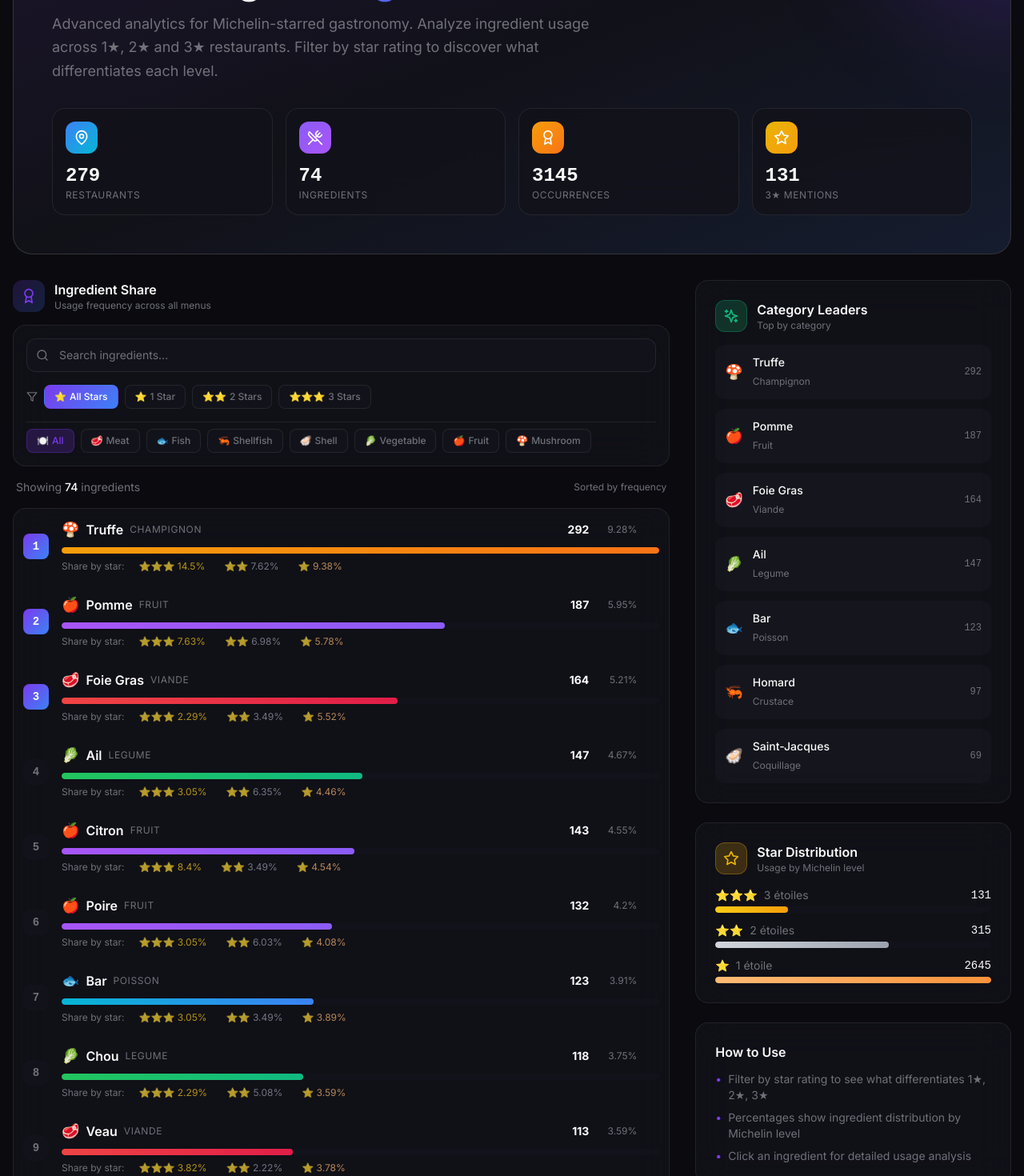
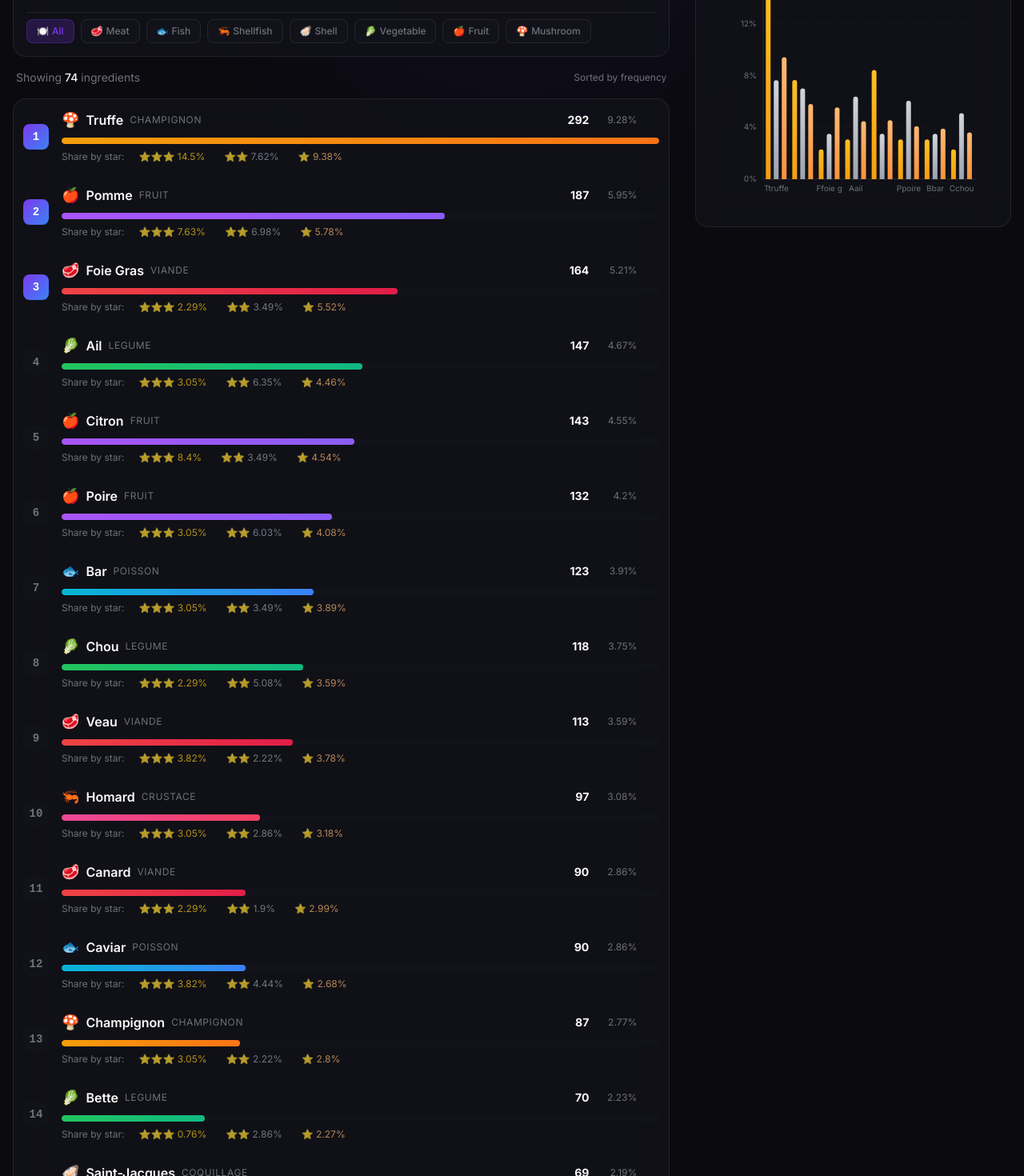
Before and after one commit to francois1791/table, a Next.js app: page / in a window 1280 px wide. Shown: the part 260-1730 px from the top of the page at 80% size. Built offline with nearby package versions, Linux system fonts and the light colour scheme.

Commit message:
Remove hero section, category leaders, star distribution and how-to-use sections

```diff
--- a/src/app/page.tsx
+++ b/src/app/page.tsx
@@ -1,18 +1,10 @@
 "use client";
 
-import { useState, useMemo } from "react";
-import { motion } from "framer-motion";
-import {
-  ChefHat,
-  UtensilsCrossed,
-  MapPin,
-  Award,
-  Sparkles,
-  Star,
-} from "lucide-react";
+import { useState } from "react";
+import { Award } from "lucide-react";
 import { ShareList } from "@/components/dashboard/ShareList";
+import { TrendChart } from "@/components/dashboard/TrendChart";
 import ingredientsDataRaw from "@/data/ingredients.json";
-import restaurantsData from "@/data/restaurants.json";
 import { CategoryFilter, StarFilter, Ingredient } from "@/lib/types";
 
 export default function OverviewPage() {
@@ -21,135 +13,9 @@ export default function OverviewPage() {
   const [starFilter, setStarFilter] = useState<StarFilter>("all");
 
   const ingredients = ingredientsDataRaw as Ingredient[];
-  const restaurants = restaurantsData;
-
-  const stats = useMemo(() => {
-    const totalRestaurants = restaurants.length;
-    const totalIngredients = ingredients.length;
-    const totalOccurrences = ingredients.reduce((sum, i) => sum + i.frequency, 0);
-
-    // Compter par étoile
-    const byStars = {
-      "3 étoiles": 0,
-      "2 étoiles": 0,
-      "1 étoile": 0,
-    };
-
-    ingredients.forEach(ing => {
-      Object.entries(ing.by_stars || {}).forEach(([star, count]) => {
-        if (star in byStars) {
-          byStars[star as keyof typeof byStars] += count;
-        }
-      });
-    });
-
-    return [
-      {
-        label: "Restaurants",
-        value: totalRestaurants,
-        icon: MapPin,
-        color: "from-blue-500 to-cyan-500",
-      },
-      {
-        label: "Ingredients",
-        value: totalIngredients,
-        icon: UtensilsCrossed,
-        color: "from-violet-500 to-purple-500",
-      },
-      {
-        label: "Occurrences",
-        value: totalOccurrences,
-        icon: Award,
-        color: "from-amber-500 to-orange-500",
-      },
-      {
-        label: "3★ Mentions",
-        value: byStars["3 étoiles"],
-        icon: Star,
-        color: "from-yellow-500 to-amber-500",
-      },
-    ];
-  }, [ingredients, restaurants]);
-
-  // Top ingrédients par catégorie
-  const topByCategory = useMemo(() => {
-    const categories: Record<string, Ingredient[]> = {};
-
-    ingredients.forEach(ing => {
-      if (!categories[ing.category]) {
-        categories[ing.category] = [];
-      }
-      categories[ing.category].push(ing);
-    });
-
-    // Prendre le top 1 de chaque catégorie
-    return Object.entries(categories)
-      .map(([cat, ings]) => ({
-        category: cat,
-        top: ings.sort((a, b) => b.frequency - a.frequency)[0],
-      }))
-      .filter(item => item.top)
-      .slice(0, 7);
-  }, [ingredients]);
 
   return (
     <div className="container mx-auto px-4 py-8 space-y-8">
-      {/* Hero Section */}
-      <motion.div
-        initial={{ opacity: 0, y: 20 }}
-        animate={{ opacity: 1, y: 0 }}
-        className="relative overflow-hidden rounded-3xl glass-strong p-8 md:p-12"
-      >
-        <div className="absolute inset-0 bg-gradient-to-br from-accent-violet/10 via-transparent to-accent-blue/10" />
-        <div className="absolute top-0 right-0 w-96 h-96 bg-accent-violet/20 rounded-full blur-3xl -translate-y-1/2 translate-x-1/2" />
-
-        <div className="relative z-10">
-          <div className="flex items-center gap-3 mb-4">
-            <div className="w-12 h-12 rounded-2xl bg-gradient-accent flex items-center justify-center glow-accent">
-              <ChefHat className="w-6 h-6 text-white" />
-            </div>
-            <div className="px-3 py-1 rounded-full bg-accent-violet/20 border border-accent-violet/30">
-              <span className="text-xs font-medium text-accent-violet flex items-center gap-1.5">
-                <span className="w-1.5 h-1.5 rounded-full bg-accent-violet animate-pulse" />
-                Michelin Analytics
-              </span>
-            </div>
-          </div>
-
-          <h1 className="text-3xl md:text-5xl font-bold mb-4">
-            Fine Dining
-            <span className="gradient-text"> Intelligence</span>
-          </h1>
-
-          <p className="text-muted-foreground max-w-2xl text-lg leading-relaxed">
-            Advanced analytics for Michelin-starred gastronomy. Analyze ingredient usage
-            across 1★, 2★ and 3★ restaurants. Filter by star rating to discover what
-            differentiates each level.
-          </p>
-
-          {/* Quick Stats */}
-          <div className="grid grid-cols-2 md:grid-cols-4 gap-4 mt-8">
-            {stats.map((stat, index) => (
-              <motion.div
-                key={stat.label}
-                initial={{ opacity: 0, y: 20 }}
-                animate={{ opacity: 1, y: 0 }}
-                transition={{ delay: 0.1 + index * 0.05 }}
-                className="glass rounded-2xl p-4 card-hover"
-              >
-                <div className={`w-10 h-10 rounded-xl bg-gradient-to-br ${stat.color} flex items-center justify-center mb-3`}>
-                  <stat.icon className="w-5 h-5 text-white" />
-                </div>
-                <div className="text-2xl font-bold font-mono">{stat.value}</div>
-                <div className="text-xs text-muted-foreground uppercase tracking-wider">
-                  {stat.label}
-                </div>
-              </motion.div>
-            ))}
-          </div>
-        </div>
-      </motion.div>
-
       {/* Main Content Grid */}
       <div className="grid lg:grid-cols-3 gap-8">
         {/* Ingredient Share List */}
@@ -182,118 +48,9 @@ export default function OverviewPage() {
           />
         </div>
 
-        {/* Right Column */}
+        {/* Right Column - Only TrendChart */}
         <div className="space-y-6">
-          {/* Category Leaders */}
-          <motion.div
-            initial={{ opacity: 0, y: 20 }}
-            animate={{ opacity: 1, y: 0 }}
-            transition={{ delay: 0.3 }}
-            className="glass rounded-2xl p-6"
-          >
-            <div className="flex items-center gap-3 mb-4">
-              <div className="w-10 h-10 rounded-xl bg-gradient-to-br from-emerald-500/20 to-green-500/20 border border-emerald-500/30 flex items-center justify-center">
-                <Sparkles className="w-5 h-5 text-emerald-500" />
-              </div>
-              <div>
-                <h3 className="font-semibold text-foreground">Category Leaders</h3>
-                <p className="text-xs text-muted-foreground">Top by category</p>
-              </div>
-            </div>
-
-            <div className="space-y-3">
-              {topByCategory.map(({ category, top }) => (
-                <div
-                  key={category}
-                  className="flex items-center justify-between p-3 rounded-xl bg-surface-hover/50 hover:bg-surface-hover transition-colors"
-                >
-                  <div className="flex items-center gap-3">
-                    <span className="text-lg">{top.emoji}</span>
-                    <div>
-                      <span className="font-medium text-sm capitalize block">{top.name}</span>
-                      <span className="text-xs text-muted-foreground capitalize">{category}</span>
-                    </div>
-                  </div>
-                  <span className="text-xs font-mono text-muted-foreground">
-                    {top.frequency}
-                  </span>
-                </div>
-              ))}
-            </div>
-          </motion.div>
-
-          {/* Star Distribution */}
-          <motion.div
-            initial={{ opacity: 0, y: 20 }}
-            animate={{ opacity: 1, y: 0 }}
-            transition={{ delay: 0.4 }}
-            className="glass rounded-2xl p-6"
-          >
-            <div className="flex items-center gap-3 mb-4">
-              <div className="w-10 h-10 rounded-xl bg-gradient-to-br from-yellow-500/20 to-amber-500/20 border border-yellow-500/30 flex items-center justify-center">
-                <Star className="w-5 h-5 text-yellow-500" />
-              </div>
-              <div>
-                <h3 className="font-semibold text-foreground">Star Distribution</h3>
-                <p className="text-xs text-muted-foreground">Usage by Michelin level</p>
-              </div>
-            </div>
-
-            <div className="space-y-3">
-              {[
-                { star: "3 étoiles", color: "from-yellow-400 to-amber-500", icon: "⭐⭐⭐" },
-                { star: "2 étoiles", color: "from-gray-300 to-gray-400", icon: "⭐⭐" },
-                { star: "1 étoile", color: "from-orange-300 to-orange-400", icon: "⭐" },
-              ].map(({ star, color, icon }) => {
-                const total = ingredients.reduce((sum, ing) =>
-                  sum + (ing.by_stars?.[star] || 0), 0
-                );
-                const maxTotal = 500; // Approximation pour la barre
-
-                return (
-                  <div key={star} className="space-y-1">
-                    <div className="flex items-center justify-between text-sm">
-                      <span className="flex items-center gap-2">
-                        <span>{icon}</span>
-                        <span className="text-muted-foreground">{star}</span>
-                      </span>
-                      <span className="font-mono">{total}</span>
-                    </div>
-                    <div className="h-2 bg-surface rounded-full overflow-hidden">
-                      <div
-                        className={`h-full bg-gradient-to-r ${color} rounded-full`}
-                        style={{ width: `${Math.min((total / maxTotal) * 100, 100)}%` }}
-                      />
-                    </div>
-                  </div>
-                );
-              })}
-            </div>
-          </motion.div>
-
-          {/* Usage Tips */}
-          <motion.div
-            initial={{ opacity: 0, y: 20 }}
-            animate={{ opacity: 1, y: 0 }}
-            transition={{ delay: 0.5 }}
-            className="glass rounded-2xl p-6"
-          >
-            <h3 className="font-semibold text-foreground mb-3">How to Use</h3>
-            <ul className="space-y-2 text-sm text-muted-foreground">
-              <li className="flex items-start gap-2">
-                <span className="text-accent-violet">•</span>
-                <span>Filter by star rating to see what differentiates 1★, 2★, 3★</span>
-              </li>
-              <li className="flex items-start gap-2">
-                <span className="text-accent-violet">•</span>
-                <span>Percentages show ingredient distribution by Michelin level</span>
-              </li>
-              <li className="flex items-start gap-2">
-                <span className="text-accent-violet">•</span>
-                <span>Click an ingredient for detailed usage analysis</span>
-              </li>
-            </ul>
-          </motion.div>
+          <TrendChart ingredients={ingredients} />
         </div>
       </div>
     </div>
```
